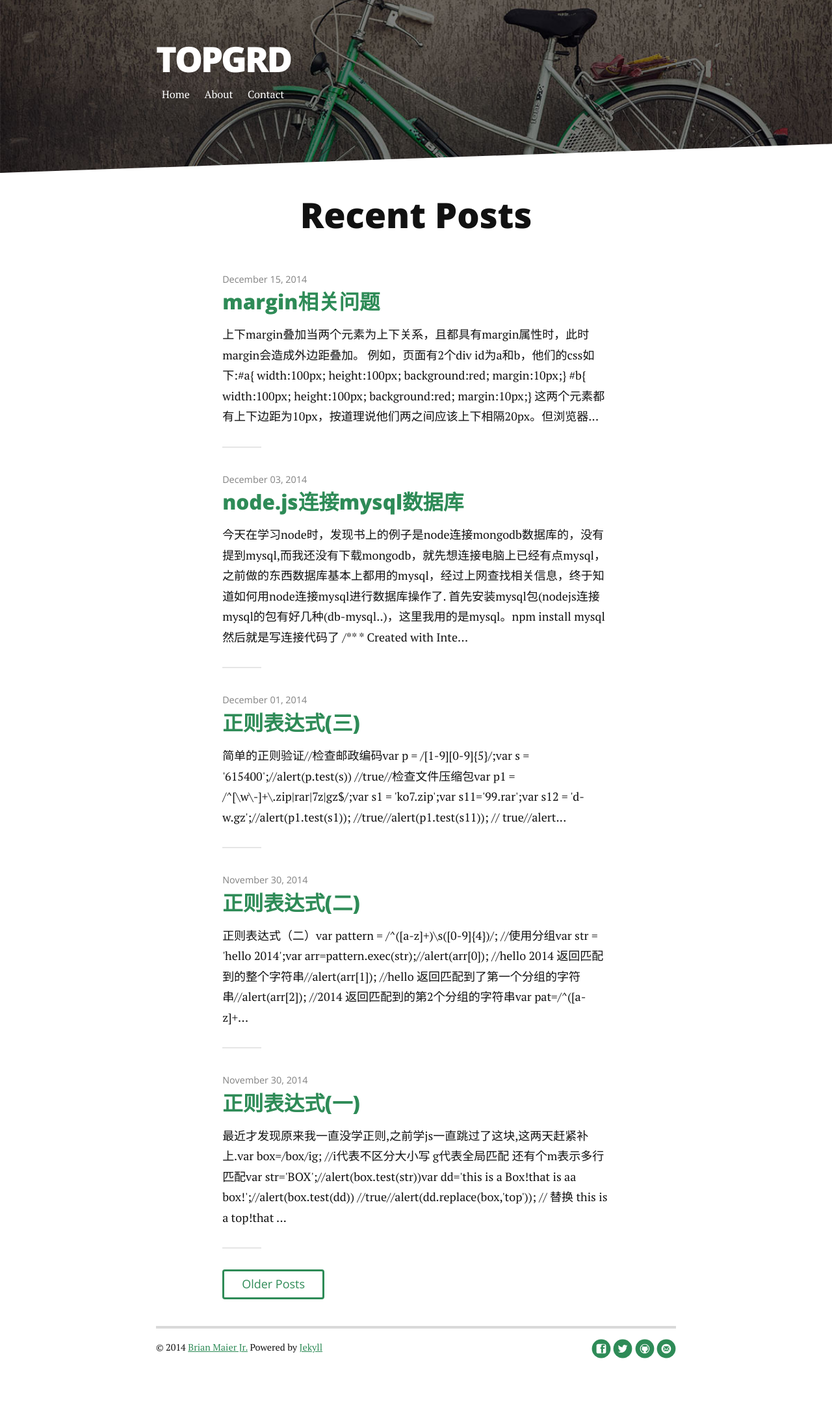
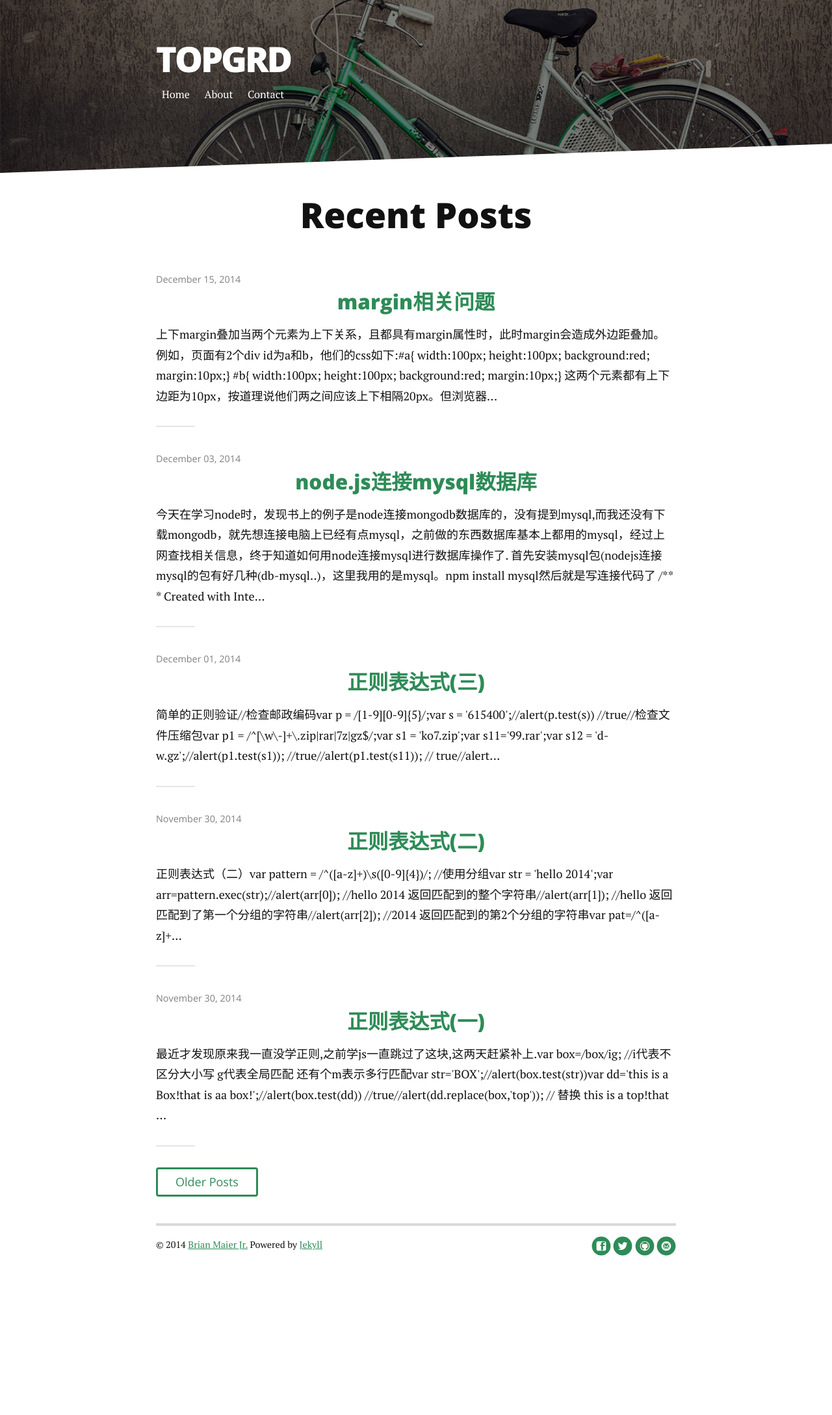
Before and after one commit to TopGrd/Jekyll, a Jekyll site: the page built from index.html, in a window 1280 px wide. Shown: the whole page at 65% size. Built offline with Jekyll 4.4.1, drawn with Linux system fonts in a browser that asks for light colours; nearby versions of some CDN libraries; Markdown is read by kramdown in place of the engine named in the settings; the list of posts is cut into pages by our own code; after the commit the page ends 2020 px from its top, so only the background shows below that.

Commit message:
Update style.css

```diff
--- a/assets/css/style.css
+++ b/assets/css/style.css
@@ -1057,7 +1057,8 @@ dd {
 }
 
 .posts li h3 {
-	margin: 0 0 .5em
+	margin: 0 0 .5em;
+	text-align: center;
 }
 
 @media only screen and (min-width:800px) {
@@ -1099,7 +1100,7 @@ dd {
 	}
 
 	#home .posts,#home .pageTitle,#home .pagination {
-		width: 74.46809%;
+		width: 100%;
 		float: left;
 		margin-right: 2.12766%;
 		float: none;
```
